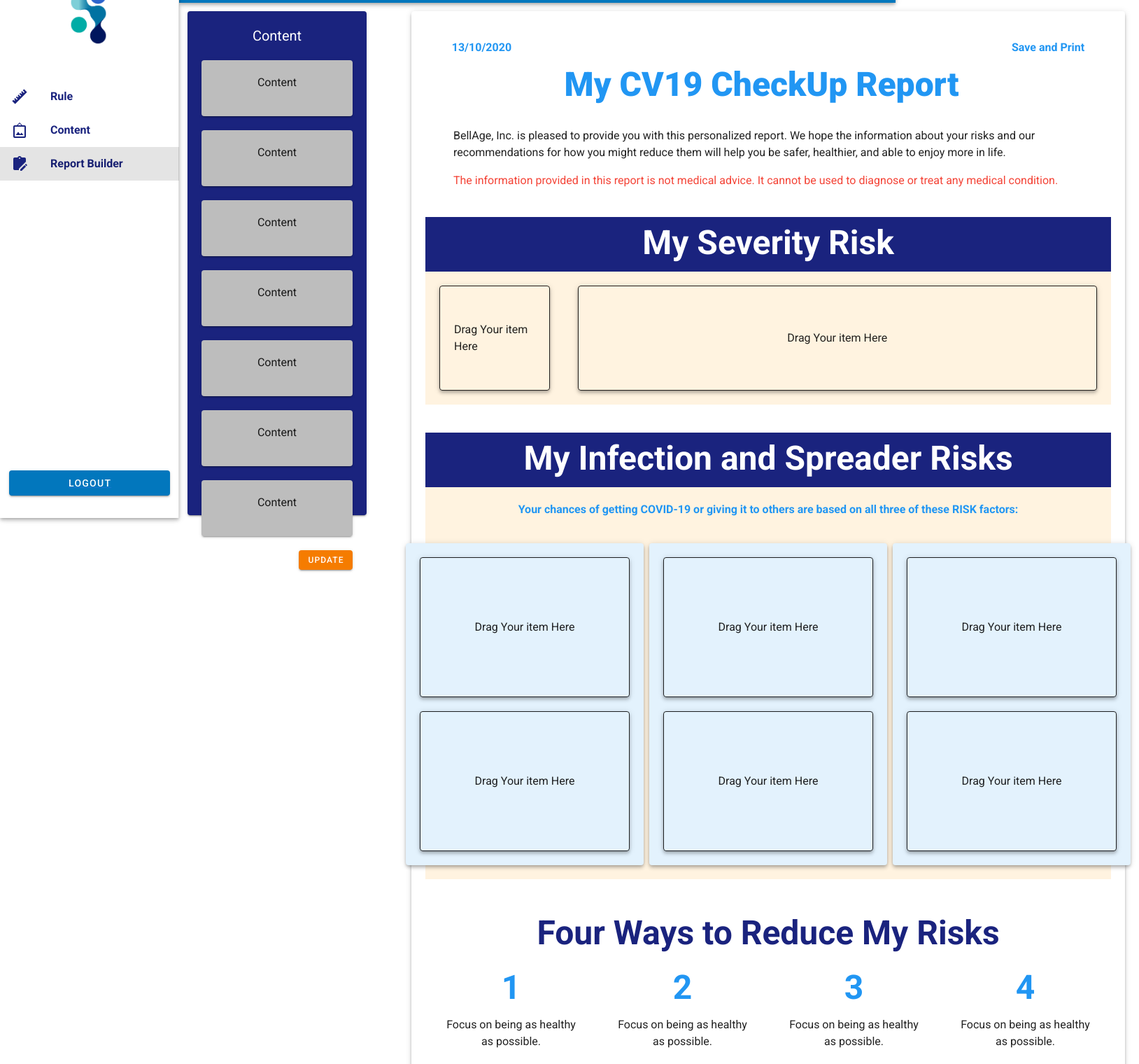
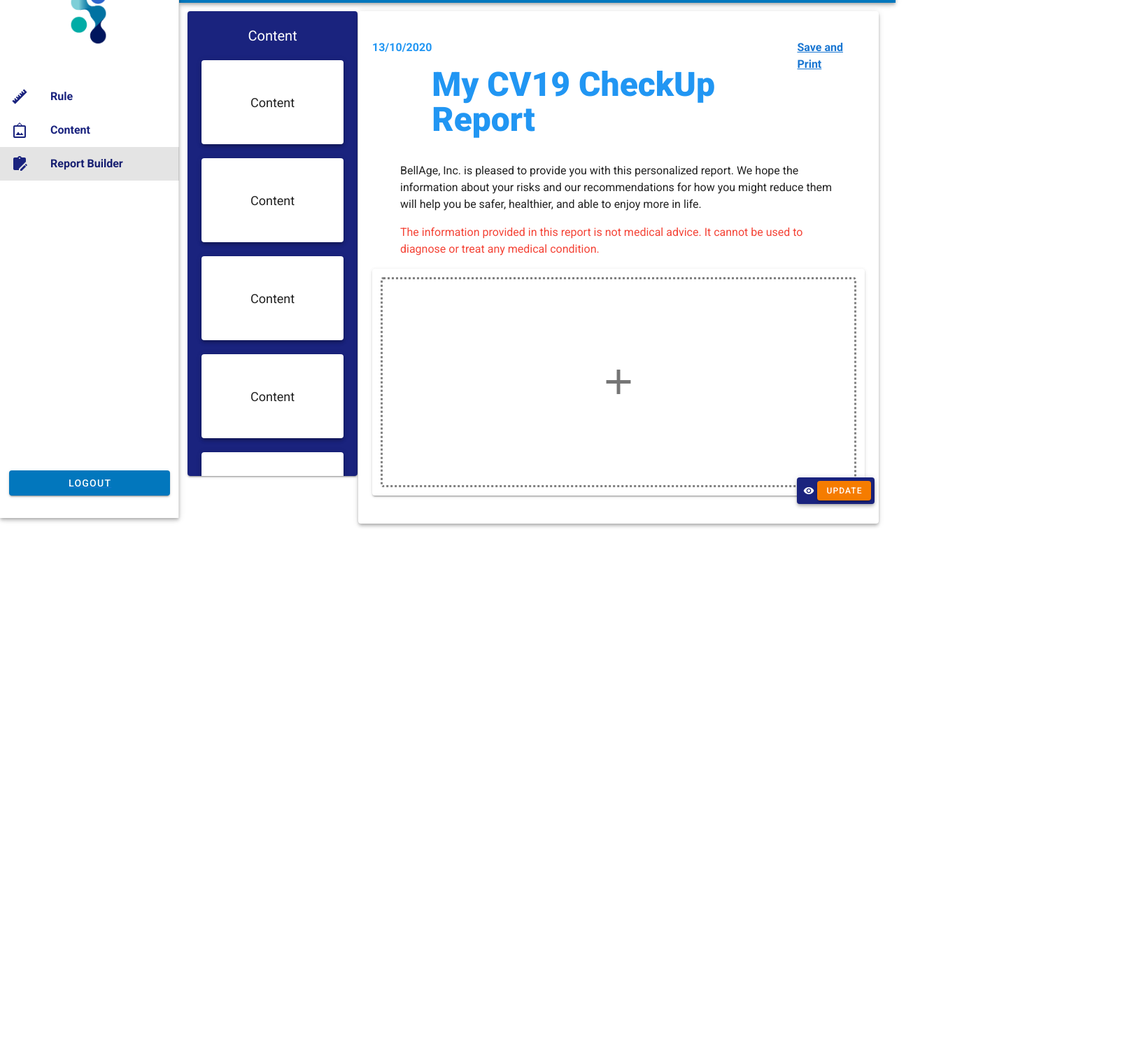
Before and after one commit to vinixcode/cv19-cms-frontend, a Nuxt app: page /report-builder in a window 1280 px wide. Shown: the part 60-1580 px from the top of the page at 70% size, 1628 px wide, since content can reach past the window. After the commit the page ends 888 px from the top, so only its background shows below. Built offline with nearby package versions, Linux system fonts and the light colour scheme.

Commit message:
Report builder changes

```diff
--- a/pages/report-builder.vue
+++ b/pages/report-builder.vue
@@ -1,87 +1,10 @@
 <template>
-  <div class="container-report">
-    <v-card
-      class="px-5 toolbar-content"
-      height="90vh"
-      width="20%"
-      color="indigo darken-4"
-    >
-      <v-toolbar-title class="white--text pa-5 text-center"
-        >Content</v-toolbar-title
-      >
-      <v-card
-        draggable
-        class="mb-5 draggable d-flex justify-center align-center"
-        color="grey lighten-1"
-        height="80px"
-        width="100%"
-      >
-        <p>Content</p>
-      </v-card>
-
-      <v-card
-        draggable
-        class="mb-5 draggable d-flex justify-center align-center"
-        color="grey lighten-1"
-        height="80px"
-        width="100%"
-      >
-        <p>Content</p>
-      </v-card>
-
-      <v-card
-        draggable
-        class="mb-5 draggable d-flex justify-center align-center"
-        color="grey lighten-1"
-        height="80px"
-        width="100%"
-      >
-        <p>Content</p>
-      </v-card>
-
-      <v-card
-        draggable
-        class="mb-5 draggable d-flex justify-center align-center"
-        color="grey lighten-1"
-        height="80px"
-        width="100%"
-      >
-        <p>Content</p>
-      </v-card>
-
-      <v-card
-        draggable
-        class="mb-5 draggable d-flex justify-center align-center"
-        color="grey lighten-1"
-        height="80px"
-        width="100%"
-      >
-        <p>Content</p>
-      </v-card>
-
-      <v-card
-        draggable
-        class="mb-5 draggable d-flex justify-center align-center"
-        color="grey lighten-1"
-        height="80px"
-        width="100%"
-      >
-        <p>Content</p>
-      </v-card>
-
-      <v-card
-        draggable
-        class="mb-5 draggable d-flex justify-center align-center"
-        color="grey lighten-1"
-        height="80px"
-        width="100%"
-      >
-        <p>Content</p>
-      </v-card>
-
-      <div class="d-flex justify-end update">
+  <v-app>
+    <div class="update rounded elevation-4">
       <template>
-          <v-icon color="white" small class="mx-5"> mdi-eye </v-icon>
+        <a class="text-decoration-none" href="">
+          <v-icon color="white" small class="mx-1"> mdi-eye </v-icon>
+        </a>
       </template>
       <nuxt-link class="text-decoration-none" to="">
         <v-btn
@@ -93,233 +16,178 @@
         </v-btn>
       </nuxt-link>
     </div>
+    <v-row>
+      <v-col md="3">
+        <v-card class="px-5 pb-10 toolbar-content" color="indigo darken-4">
+          <v-toolbar-title class="white--text pa-5 text-center"
+            >Content</v-toolbar-title
+          >
+          <!-- Content -->
+          <div>
+            <div
+              draggable
+              class="mb-5 content-draggable d-flex justify-center align-center rounded elevation-4"
+            >
+              <p class="mt-4">Content</p>
+            </div>
+            <div
+              draggable
+              class="mb-5 content-draggable d-flex justify-center align-center rounded elevation-4"
+            >
+              <p class="mt-4">Content</p>
+            </div>
+            <div
+              draggable
+              class="mb-5 content-draggable d-flex justify-center align-center rounded elevation-4"
+            >
+              <p class="mt-4">Content</p>
+            </div>
+            <div
+              draggable
+              class="mb-5 content-draggable d-flex justify-center align-center rounded elevation-4"
+            >
+              <p class="mt-4">Content</p>
+            </div>
+            <div
+              draggable
+              class="mb-5 content-draggable d-flex justify-center align-center rounded elevation-4"
+            >
+              <p class="mt-4">Content</p>
+            </div>
+            <div
+              draggable
+              class="mb-5 content-draggable d-flex justify-center align-center rounded elevation-4"
+            >
+              <p class="mt-4">Content</p>
+            </div>
+            <div
+              draggable
+              class="mb-5 content-draggable d-flex justify-center align-center rounded elevation-4"
+            >
+              <p class="mt-4">Content</p>
+            </div>
+            <div
+              draggable
+              class="mb-5 content-draggable d-flex justify-center align-center rounded elevation-4"
+            >
+              <p class="mt-4">Content</p>
+            </div>
+            <div
+              draggable
+              class="mb-5 content-draggable d-flex justify-center align-center rounded elevation-4"
+            >
+              <p class="mt-4">Content</p>
+            </div>
+            <div
+              draggable
+              class="mb-5 content-draggable d-flex justify-center align-center rounded elevation-4"
+            >
+              <p class="mt-4">Content</p>
+            </div>
+            <div
+              draggable
+              class="mb-5 content-draggable d-flex justify-center align-center rounded elevation-4"
+            >
+              <p class="mt-4">Content</p>
+            </div>
+          </div>
         </v-card>
+      </v-col>
+      <v-col md="9">
         <v-card
           elevation="4"
-      class="px-5 pb-10 mb-10 mx-5 float-right"
+          class="px-5 pb-10 mx-3 float-right"
           height="auto"
-      width="75%"
+          width="100%"
         >
           <div
             class="d-flex justify-space-around font-weight-bold mt-10 blue--text"
           >
             <p>13/10/2020</p>
-        <p class="mt-10 text-h3 font-weight-black">My CV19 CheckUp Report</p>
+            <p class="mt-10 text-h3 font-weight-black">
+              My CV19 CheckUp Report
+            </p>
+            <a href="">
               <p>Save and Print</p>
+            </a>
           </div>
           <div>
             <p class="px-10 mt-5">
-          BellAge, Inc. is pleased to provide you with this personalized report.
-          We hope the information about your risks and our recommendations for
-          how you might reduce them will help you be safer, healthier, and able
-          to enjoy more in life.
+              BellAge, Inc. is pleased to provide you with this personalized
+              report. We hope the information about your risks and our
+              recommendations for how you might reduce them will help you be
+              safer, healthier, and able to enjoy more in life.
             </p>
             <p class="red--text px-10">
               The information provided in this report is not medical advice. It
               cannot be used to diagnose or treat any medical condition.
             </p>
           </div>
-      <div class="d-flex justify-space-around indigo darken-4 mt-10">
-        <p class="text-h3 font-weight-bold white--text pt-3">
-          My Severity Risk
-        </p>
+          <!-- Report -->
+          <div>
+            <div class="">
+              <v-card class="pa-3 mt-3">
+                <div class="new-item d-flex justify-center align-center">
+                  <v-icon size="60" color="gray">mdi-plus</v-icon>
                 </div>
-      <div class="d-flex justify-space-around orange lighten-5">
-        <v-alert
-          class="pa-5 ma-5 d-flex"
-          width="200px"
-          height="150px"
-          outlined
-          elevation="4"
-          >Drag Your item Here</v-alert
-        >
-
-        <v-alert
-          class="pa-5 ma-5 d-flex justify-center"
-          width="1000px"
-          height="150px"
-          outlined
-          elevation="4"
-          >Drag Your item Here</v-alert
-        >
-      </div>
-      <div class="d-flex justify-space-around indigo darken-4 mt-10">
-        <p class="text-h3 font-weight-bold white--text pt-3">
-          My Infection and Spreader Risks
-        </p>
-      </div>
-      <div class="d-flex justify-center orange lighten-5">
-        <div>
-          <p class="px-10 mt-5 blue--text font-weight-bold">
-            Your chances of getting COVID-19 or giving it to others are based on
-            all three of these RISK factors:
-          </p>
-        </div>
-      </div>
-      <div class="d-flex justify-center orange lighten-5 mb-5">
-        <v-card elevation="4" class="blue lighten-5 my-5 mx-1">
-          <v-alert
-            class="pa-5 ma-5 d-flex justify-center"
-            width="300px"
-            height="200px"
-            outlined
-            elevation="4"
-            >Drag Your item Here</v-alert
-          >
-          <v-alert
-            class="pa-5 ma-5 d-flex justify-center"
-            width="300px"
-            height="200px"
-            outlined
-            elevation="4"
-            >Drag Your item Here</v-alert
-          >
               </v-card>
-        <v-card elevation="4" class="blue lighten-5 my-5 mx-1">
-          <v-alert
-            class="pa-5 ma-5 d-flex justify-center"
-            width="300px"
-            height="200px"
-            outlined
-            elevation="4"
-            >Drag Your item Here</v-alert
-          >
-          <v-alert
-            class="pa-5 ma-5 d-flex justify-center"
-            width="300px"
-            height="200px"
-            outlined
-            elevation="4"
-            >Drag Your item Here</v-alert
-          >
-        </v-card>
-        <v-card elevation="4" class="blue lighten-5 my-5 mx-1">
-          <v-alert
-            class="pa-5 ma-5 d-flex justify-center"
-            width="300px"
-            height="200px"
-            outlined
-            elevation="4"
-            >Drag Your item Here</v-alert
-          >
-          <v-alert
-            class="pa-5 ma-5 d-flex justify-center"
-            width="300px"
-            height="200px"
-            outlined
-            elevation="4"
-            >Drag Your item Here</v-alert
-          >
-        </v-card>
-      </div>
-      <div>
-        <div class="d-flex justify-space-around mt-10">
-          <p class="text-h3 font-weight-bold indigo--text text--darken-4 pt-3">
-            Four Ways to Reduce My Risks
-          </p>
-        </div>
-        <div class="d-flex">
-          <div class="d-flex flex-column text-center px-5">
-            <p class="text-h3 font-weight-bold blue--text pt-3">1</p>
-            <p>Focus on being as healthy as possible.</p>
-          </div>
-          <div class="d-flex flex-column text-center px-5">
-            <p class="text-h3 font-weight-bold blue--text pt-3">2</p>
-            <p>Focus on being as healthy as possible.</p>
-          </div>
-          <div class="d-flex flex-column text-center px-5">
-            <p class="text-h3 font-weight-bold blue--text pt-3">3</p>
-            <p>Focus on being as healthy as possible.</p>
-          </div>
-          <div class="d-flex flex-column text-center px-5">
-            <p class="text-h3 font-weight-bold blue--text pt-3">4</p>
-            <p>Focus on being as healthy as possible.</p>
-          </div>
-        </div>
-      </div>
-      <div class="orange lighten-5">
-        <div class="d-flex justify-space-around mt-10">
-          <p class="text-h3 font-weight-bold indigo--text text--darken-4 pt-3">
-            COVID-19 Spreads Easily
-          </p>
-        </div>
-        <div class="pa-5">
-          <v-alert
-            class="d-flex justify-center"
-            width="100%"
-            height="200px"
-            outlined
-            elevation="4"
-            >Drag Your item Here</v-alert
-          >
-        </div>
-      </div>
-      <div class="">
-        <div class="ml-5 mt-10">
-          <p class="text-h3 font-weight-bold indigo--text text--darken-4 pt-3">
-            Recommendations and Resources
-          </p>
-          <p>
-            Here are our recommendations for what you can do to be safer, be
-            healthier, and get your needs met during the pandemic. Click on each
-            header or the arrow at the end of the header for details.
-          </p>
-        </div>
-      </div>
-      <div class="orange lighten-5">
-        <div class="d-flex justify-space-around mt-10">
-          <p class="text-h3 font-weight-bold indigo--text text--darken-4 py-10">
-            You can make a difference.
-          </p>
-        </div>
-        <div class="d-flex justify-center">
-          <v-alert
-            class="d-flex justify-center"
-            width="60%"
-            height="300px"
-            outlined
-            elevation="4"
-            >Drag Your item Here</v-alert
-          >
-        </div>
-        <div class="d-flex justify-center">
-          <v-alert
-            class="d-flex justify-center"
-            width="60%"
-            height="300px"
-            outlined
-            elevation="4"
-            >Drag Your item Here</v-alert
-          >
-        </div>
-        <div class="d-flex justify-space-around mt-10">
-          <p class="text-h3 font-weight-bold indigo--text text--darken-4">
-            Together we will make a big difference.
-          </p>
             </div>
           </div>
         </v-card>
-  </div>
+      </v-col>
+    </v-row>
+  </v-app>
 </template>
 
 <script>
-export default {
-  head: {
-    title: 'Report Builder',
-  },
-}
+export default {}
 </script>
 
 <style>
-.draggable {
-  cursor: pointer;
+.content-draggable {
+  background-color: #fff;
+  cursor: move;
+  height: 120px;
+  transition-duration: 0.5s;
+  transition-property: all;
+  font-size: 18px;
 }
 
-.container-report {
-  position: absolute;
+.content-draggable:hover {
+  background-color: rgb(255, 246, 227);
+  transform: scale(1.05, 1.05);
+  color: #1a237e;
+  font-size: 20px;
 }
 
 .toolbar-content {
   position: fixed;
 }
+
+.new-item {
+  border-style: dotted !important;
+  border-width: 3px !important;
+  border-color: gray;
+  height: 300px;
+  cursor: move;
+}
+
+.new-item:hover {
+  background-color: rgb(255, 246, 227);
+}
+
+.update {
+  background-color: #1a237e;
+  padding: 5px;
+  position: fixed;
+  bottom: 20px;
+  right: 30px;
+  z-index: 1;
+}
+
+.toolbar-content {
+  overflow: auto !important;
+  height: 83vh;
+  width: 19vw;
+}
 </style>
```
Lines whose indentation alone changed are shown as unchanged.
